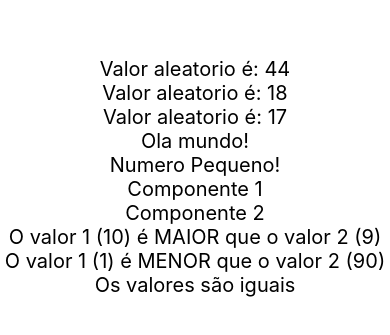
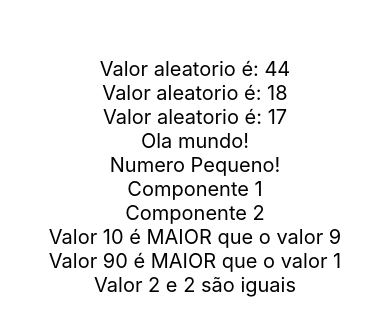
Before and after one commit to den-duar/P5, a React Native app in the folder ProjetoReactNative/: screen / in a window 390 px wide. Shown: the part 245-580 px from the top of the page. Built offline with nearby package versions, Linux system fonts and the light colour scheme.

Commit message:
padronização pedida no exercicio

```diff
--- a/ProjetoReactNative/App.jsx
+++ b/ProjetoReactNative/App.jsx
@@ -4,7 +4,7 @@ import { View } from "react-native";
 import Estilos from "./src/components/Estilos";
 import { Group1, Group2 } from "./src/components/Multi";
 import Aleatorio from "./src/components/Aleatorio";
-import VerificaNum from "./src/components/VerificaNum";
+import MaxMin from "./src/components/MaxMin";
 
 export default function App() {
   return (
@@ -17,9 +17,9 @@ export default function App() {
         <PrimeiroProps/>
         <Group1/>
         <Group2/>
-        <VerificaNum valor1={10} valor2={9}/>
-        <VerificaNum valor1={1} valor2={90}/>
-        <VerificaNum valor1={2} valor2={2}/>
+        <MaxMin x={10} y={9}/>
+        <MaxMin x={1} y={90}/>
+        <MaxMin x={2} y={2}/>
       </View>
 
   );
--- /dev/null
+++ b/ProjetoReactNative/src/components/MaxMin.jsx
@@ -0,0 +1,17 @@
+import { Text } from "react-native";
+import Estilos from "./Estilos";
+
+export default ({x, y}) => {
+
+let mensagem;
+
+    if (x == y){
+        mensagem = `Valor ${x} e ${y} são iguais`
+    }else if (x > y){
+        mensagem = `Valor ${x} é MAIOR que o valor ${y}`
+    }else{
+        mensagem = `Valor ${y} é MAIOR que o valor ${x}`
+    }
+
+    return <Text style = {Estilos.text}>{mensagem}</Text>;
+}
--- a/ProjetoReactNative/src/components/VerificaNum.jsx
+++ /dev/null
@@ -1,17 +0,0 @@
-import { Text } from "react-native";
-import Estilos from "./Estilos";
-
-export default ({valor1, valor2}) => {
-
-let mensagem;
-
-    if (valor1 == valor2){
-        mensagem = 'Os valores são iguais'
-    }else if (valor1 > valor2){
-        mensagem = `O valor 1 (${valor1}) é MAIOR que o valor 2 (${valor2})`
-    }else{
-        mensagem = `O valor 1 (${valor1}) é MENOR que o valor 2 (${valor2})`
-    }
-
-    return <Text style = {Estilos.text}>{mensagem}</Text>;
-}
```
